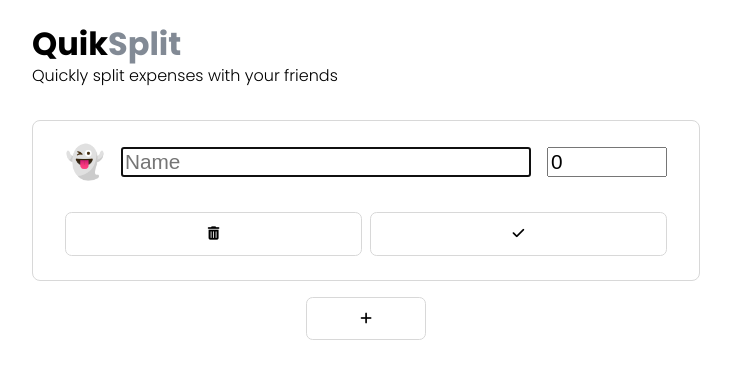
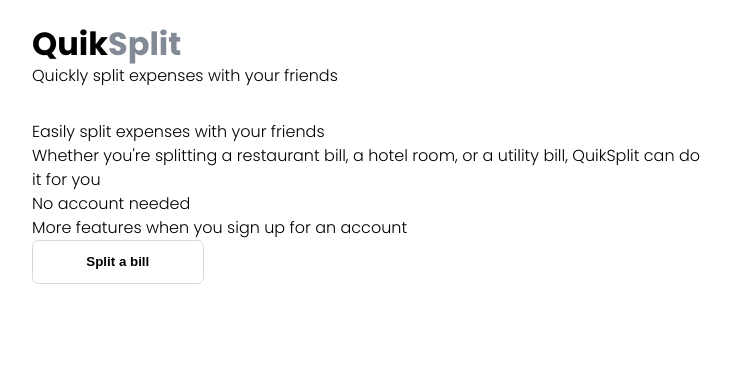
Before and after one commit to jcmagat/quiksplit, a React (Create React App) app: page / in a window 1280 px wide. Shown: the top 378 px of the page, without its empty margins (274-1005 px from the left). Built offline with nearby package versions, Linux system fonts and the light colour scheme.

Commit message:
Add a landing page to start implementation of api
Also remove unused console logs

```diff
--- a/package.json
+++ b/package.json
@@ -15,8 +15,8 @@
     "react": "^18.2.0",
     "react-dom": "^18.2.0",
     "react-redux": "^8.0.2",
+    "react-router-dom": "^6.11.2",
     "react-scripts": "5.0.1",
-    "typescript": "^4.7.4",
     "web-vitals": "^2.1.4"
   },
   "scripts": {
@@ -42,5 +42,8 @@
       "last 1 firefox version",
       "last 1 safari version"
     ]
+  },
+  "devDependencies": {
+    "typescript": "^5.0.4"
   }
 }
--- a/src/App.tsx
+++ b/src/App.tsx
@@ -1,14 +1,20 @@
 import "./css/style.css";
+import { BrowserRouter as Router, Routes, Route } from "react-router-dom";
 import Navigation from "./features/Navigation";
-import Friends from "./features/Friends";
-import Debts from "./features/Debts";
+import Landing from "./pages/Landing";
+import Bills from "./pages/Bills";
 
 function App() {
   return (
     <div className="parent-container">
-      <Navigation />
-      <Friends />
-      <Debts />
+      <Router>
+        <Navigation />
+
+        <Routes>
+          <Route path="/" element={<Landing />}></Route>
+          <Route path="/bills" element={<Bills />}></Route>
+        </Routes>
+      </Router>
     </div>
   );
 }
--- a/src/features/Debts/simplify.ts
+++ b/src/features/Debts/simplify.ts
@@ -60,8 +60,6 @@ function simplify(graph: number[][]): Debt[] {
     });
   }
 
-  console.log(expenses);
-
   return results;
 }
 
--- a/src/features/Friends/FriendCard.tsx
+++ b/src/features/Friends/FriendCard.tsx
@@ -25,10 +25,7 @@ export function FriendCard(props: Props) {
 
   const handleChangeExpense = (event: any) => {
     let val = parseFloat(event.target.value);
-    console.log(val);
-
     val = Number.isNaN(val) ? 0 : val;
-    console.log(val);
 
     setExpense(val);
   };
--- /dev/null
+++ b/src/pages/Bills/index.tsx
@@ -0,0 +1,13 @@
+import DebtsContainer from "../../features/Debts";
+import FriendsContainer from "../../features/Friends";
+
+function Bills() {
+  return (
+    <div className="bills">
+      <FriendsContainer />
+      <DebtsContainer />
+    </div>
+  );
+}
+
+export default Bills;
--- /dev/null
+++ b/src/pages/Landing/index.tsx
@@ -0,0 +1,21 @@
+import { useNavigate } from "react-router-dom";
+
+function Landing() {
+  const navigate = useNavigate();
+  const handleClick = () => navigate("/bills");
+
+  return (
+    <div className="landing">
+      <div>Easily split expenses with your friends</div>
+      <div>
+        Whether you're splitting a restaurant bill, a hotel room, or a utility
+        bill, QuikSplit can do it for you
+      </div>
+      <div>No account needed</div>
+      <div>More features when you sign up for an account</div>
+      <button onClick={handleClick}>Split a bill</button>
+    </div>
+  );
+}
+
+export default Landing;
```
Also changed, not shown: tsconfig.json (+2 -8 lines), 1 other file (tests, documents, lock files or other folders).
